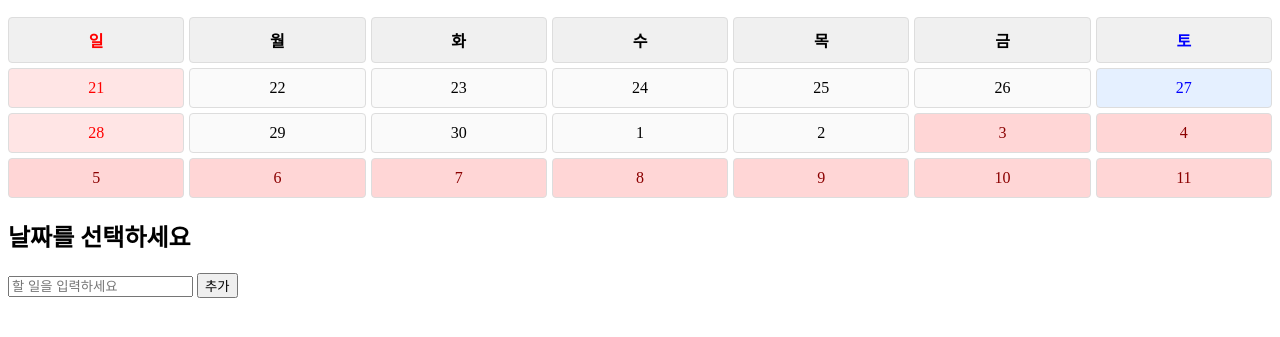
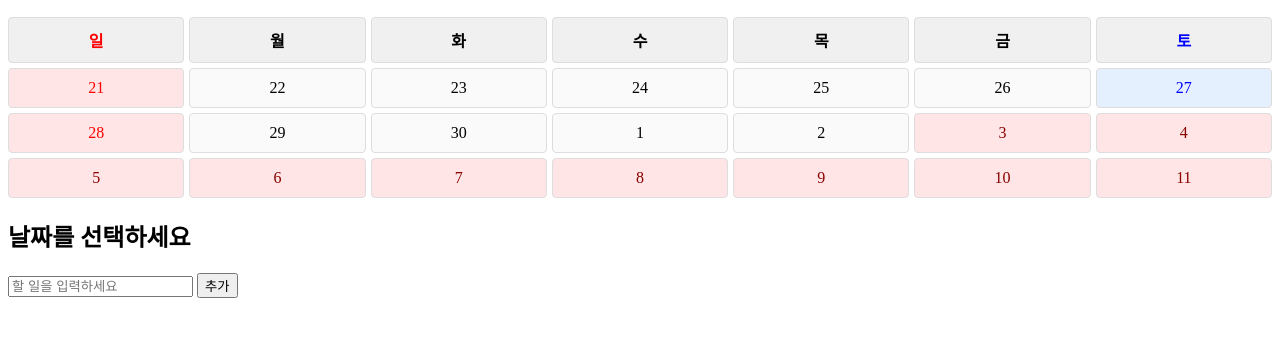
Before and after one commit to ai-like-thinking/front_practice, a plain HTML site: page index.html in a window 1280 px wide. Shown: the part 119-456 px from the top of the page. Drawn offline with Linux system fonts and the light colour scheme.

Commit message:
Update style.css

```diff
--- a/style.css
+++ b/style.css
@@ -41,7 +41,7 @@
 
 /* 연휴 칸 */
 .day.holiday {
-  background: #ffd6d6;   /* 연한 빨강 배경 */
+  background: #ffe5e5;   /* 연한 빨강 배경 */
   color: darkred;        /* 글자색 진한 빨강 */
   font-weight:
 }
```
